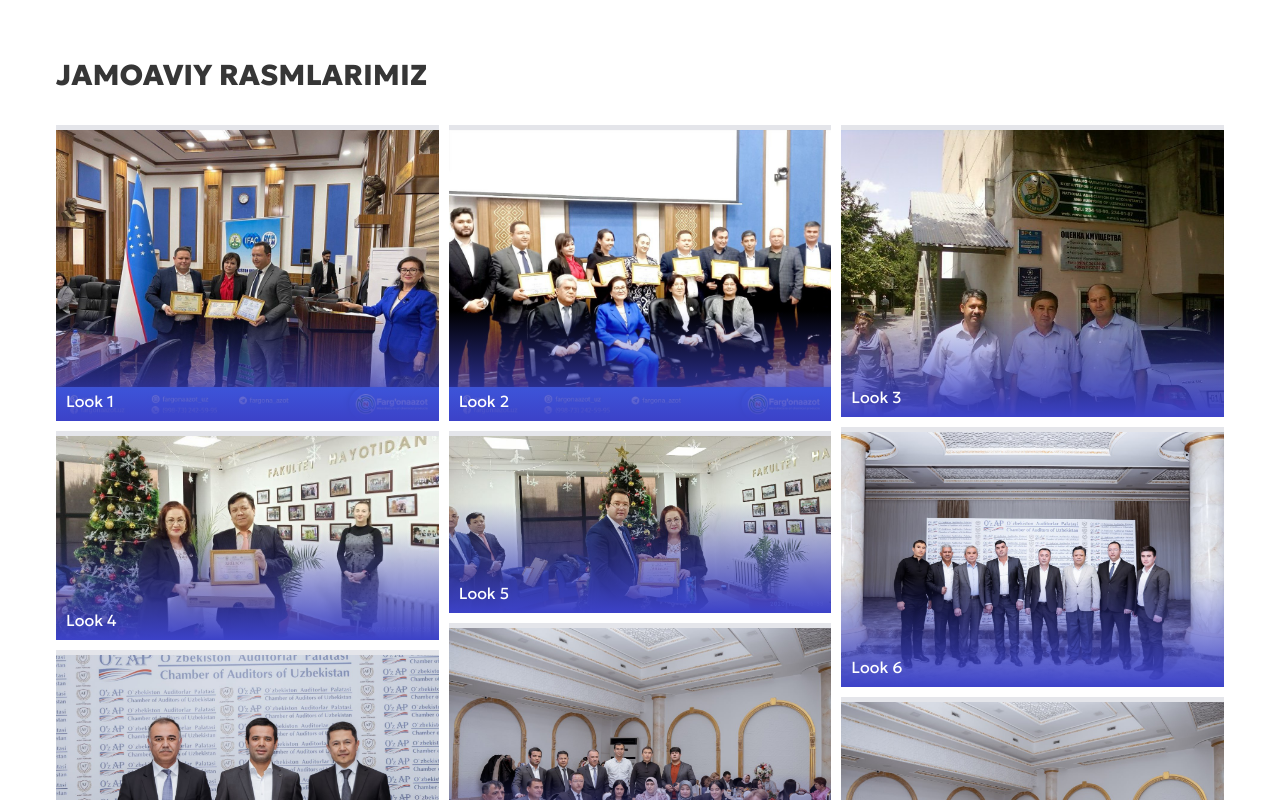
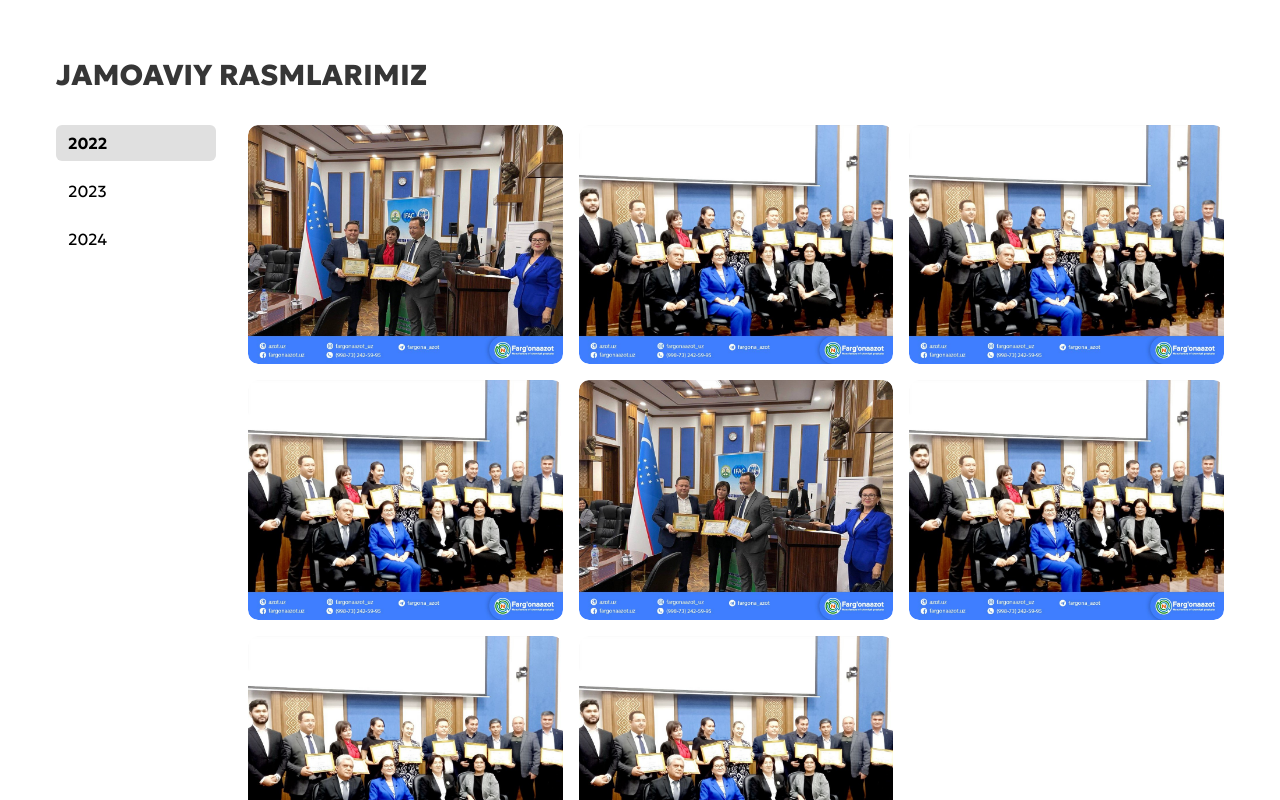
Before and after one commit to ikromwin/fplusaudit, a React (Vite) app: page /about in a window 1280 px wide. Shown: the part 3220-4020 px from the top of the page. Built offline with nearby package versions, Linux system fonts and the light colour scheme.

Commit message:
new updated - 2025

```diff
--- /dev/null
+++ b/public/data/images.json
@@ -0,0 +1,68 @@
+{
+    "2022": [
+        {
+            "title": "Mountain View",
+            "src": "/public/data/team_images/T_1.jpg"
+        },
+        {
+            "title": "Forest Trail",
+            "src": "/public/data/team_images/T_2.jpg"
+        },
+        {
+            "title": "Forest Trail",
+            "src": "/public/data/team_images/T_2.jpg"
+        },
+        {
+            "title": "Forest Trail",
+            "src": "/public/data/team_images/T_2.jpg"
+        },
+        {
+            "title": "Mountain View",
+            "src": "/public/data/team_images/T_1.jpg"
+        },
+        {
+            "title": "Forest Trail",
+            "src": "/public/data/team_images/T_2.jpg"
+        },
+        {
+            "title": "Forest Trail",
+            "src": "/public/data/team_images/T_2.jpg"
+        },
+        {
+            "title": "Forest Trail",
+            "src": "/public/data/team_images/T_2.jpg"
+        }
+    ],
+    "2023": [
+        {
+            "title": "Mountain View",
+            "src": "/public/data/team_images/T_1.jpg"
+        },
+        {
+            "title": "Forest Trail",
+            "src": "/public/data/team_images/T_2.jpg"
+        },
+        {
+            "title": "Forest Trail",
+            "src": "/public/data/team_images/T_2.jpg"
+        },
+        {
+            "title": "Forest Trail",
+            "src": "/public/data/team_images/T_2.jpg"
+        },
+        {
+            "title": "Mountain View",
+            "src": "/public/data/team_images/T_1.jpg"
+        }
+    ],
+    "2024": [
+        {
+            "title": "Skyline Night",
+            "src": "/public/data/team_images/T_5.jpg"
+        },
+        {
+            "title": "Downtown Vibes",
+            "src": "/public/data/team_images/T_6.jpg"
+        }
+    ]
+}
--- /dev/null
+++ b/src/components/ImageTabs.css
@@ -0,0 +1,92 @@
+.image-tabs {
+    display: flex;
+    gap: 2rem;
+    align-items: flex-start;
+}
+
+/* Sticky tabs sidebar */
+.tabs {
+    display: flex;
+    flex-direction: column;
+    gap: 0.75rem;
+    min-width: 160px;
+    position: sticky;
+    top: 80px;
+    /* distance from top of the viewport */
+    height: fit-content;
+}
+
+.tabs button {
+    background: none;
+    border: none;
+    font-size: 1rem;
+    cursor: pointer;
+    text-align: left;
+    padding: 0.5rem 0.75rem;
+    border-radius: 6px;
+    transition: background 0.2s ease;
+}
+
+.tabs button:hover,
+.tabs button.active {
+    background-color: #e0e0e0;
+    font-weight: bold;
+}
+
+/* Masonry-style image layout */
+.images {
+    column-count: 3;
+    column-gap: 1rem;
+    width: 100%;
+}
+
+@media (max-width: 1000px) {
+    .images {
+        column-count: 2;
+    }
+}
+
+@media (max-width: 600px) {
+    .images {
+        column-count: 1;
+    }
+}
+
+.image-card {
+    margin-bottom: 1rem;
+    break-inside: avoid;
+    position: relative;
+    overflow: hidden;
+    border-radius: 10px;
+    transition: transform 0.2s;
+}
+
+.image-card img {
+    width: 100%;
+    height: auto;
+    display: block;
+    border-radius: 10px;
+    transition: transform 0.3s ease;
+}
+
+.image-card:hover img {
+    transform: scale(1.03);
+}
+
+.image-card p {
+    position: absolute;
+    bottom: 0;
+    left: 0;
+    right: 0;
+    margin: 0;
+    padding: 0.5rem;
+    background: rgba(0, 0, 0, 0.4);
+    color: white;
+    font-size: 0.85rem;
+    opacity: 0;
+    transition: opacity 0.2s;
+}
+
+.image-card:hover p {
+    opacity: 1;
+}
--- /dev/null
+++ b/src/components/ImageTabs.jsx
@@ -0,0 +1,32 @@
+import { useState } from "react";
+import imageData from "../../public/data/images.json";
+import "./ImageTabs.css";
+
+export default function ImageTabs() {
+    const categories = Object.keys(imageData);
+    const [activeTab, setActiveTab] = useState(categories[0]);
+
+    return (
+        <div className="image-tabs">
+            <div className="tabs">
+                {categories.map((category) => (
+                    <button
+                        key={category}
+                        className={category === activeTab ? "active" : ""}
+                        onClick={() => setActiveTab(category)}
+                    >
+                        {category}
+                    </button>
+                ))}
+            </div>
+            <div className="images">
+                {imageData[activeTab].map((img, index) => (
+                    <div className="image-card" key={index}>
+                        <img src={`${img.src}`} alt={img.title} />
+                        <p>{img.title}</p>
+                    </div>
+                ))}
+            </div>
+        </div>
+    );
+}
--- a/src/pages/about/About.jsx
+++ b/src/pages/about/About.jsx
@@ -1,4 +1,5 @@
 import ImageGallery from "../../components/ImageGallery";
+import ImageTabs from "../../components/ImageTabs";
 import Linetitle from "../../components/LineTitleComponent";
 
 export default function About({ translations }) {
@@ -38,7 +39,7 @@ export default function About({ translations }) {
       <section className="aboutUs-employee maxWidth">
         <h1 className="sec-title">{"Jamoaviy Rasmlarimiz"}</h1>
         <div className="items">
-          <ImageGallery></ImageGallery>
+          <ImageTabs />
         </div>
       </section>
     </div>
```
